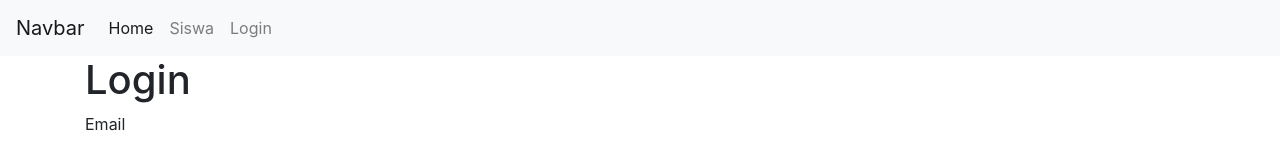
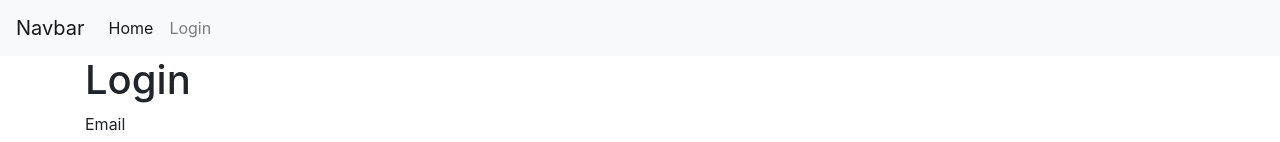
Before and after one commit to restfull-api-react-and-express-js/client-react, a React (Create React App) app: page /login in a window 1280 px wide. Shown: the top 142 px of the page. Built offline with nearby package versions, Linux system fonts and the light colour scheme.

Commit message:
update new navbar structure

```diff
--- a/src/App.js
+++ b/src/App.js
@@ -1,5 +1,5 @@
 import React, { Component } from "react";
-import { Route, Link, BrowserRouter as Router } from "react-router-dom";
+import { BrowserRouter as Router } from "react-router-dom";
 import Navbar from "./components/Navbar";
 import ContainerRoutes from "./components/ContainerRoutes";
 
--- a/src/components/Navbar.js
+++ b/src/components/Navbar.js
@@ -29,11 +29,14 @@ class Navbar extends Component {
                   Home <span className="sr-only">(current)</span>
                 </Link>
               </li>
-              <li className="nav-item">
-                <Link className="nav-link" to="/siswa">
-                  Siswa
-                </Link>
-              </li>
+              {token && (
+                <li className="nav-item">
+                  <Link className="nav-link" to="/siswa">
+                    Siswa
+                  </Link>
+                </li>
+              )
+              }
               {!token && (
                 <li className="nav-item">
                   <Link to="/login" className="nav-link">
--- a/src/pages/LogOut.js
+++ b/src/pages/LogOut.js
@@ -1,5 +1,5 @@
-import React from "react";
-import { Redirect } from "react-router-dom";
+// import React from "react";
+// import { Redirect } from "react-router-dom";
 
 const Logout = props => {
   localStorage.removeItem("token");
--- a/src/pages/Login.js
+++ b/src/pages/Login.js
@@ -22,8 +22,7 @@ class Login extends Component {
       .then(res => {
         const token = res.data.data.token;
         localStorage.setItem("token", token);
-        this.props.history.push("/");
-        console.log(res);
+        this.props.history.push("/siswa");
       })
       .catch(err => {
         this.setState({ message: "Pastikan Email dan Password Anda Benar" });
```
Also changed, not shown: 2 other files (tests, documents, lock files or other folders).
